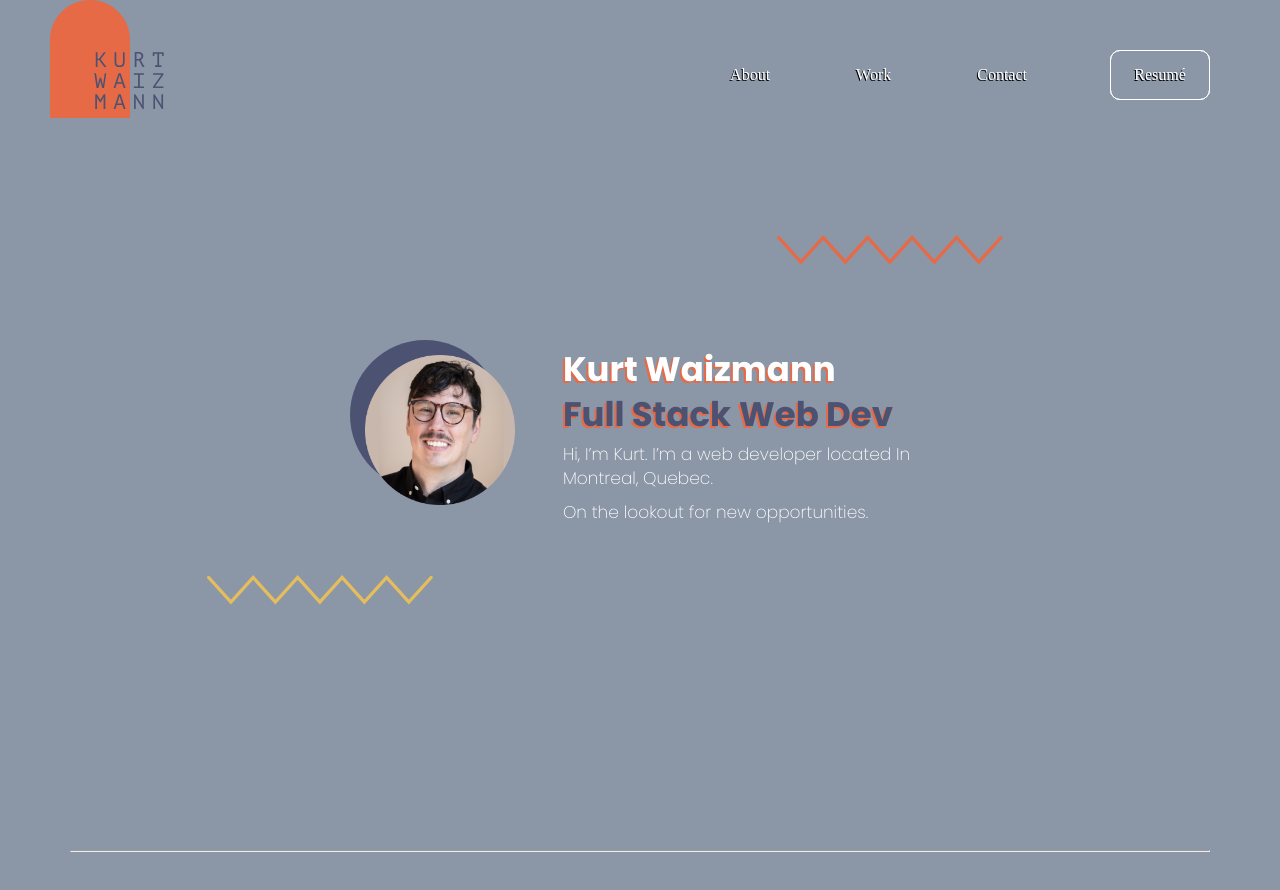
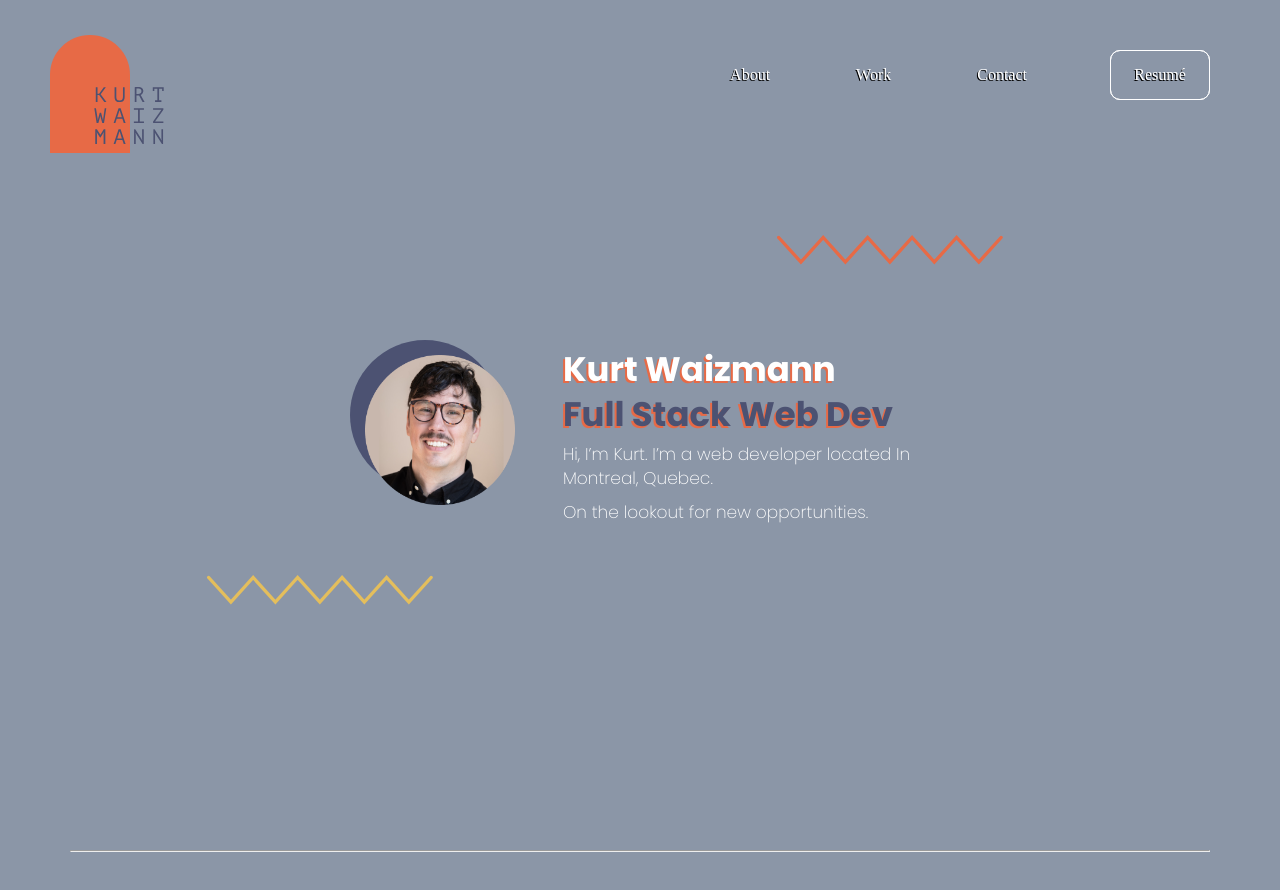
Before and after one commit to kurt-waizmann/Portfolio, a React (Create React App) app in the folder client/: page / in a window 1280 px wide. Shown: the top 890 px of the page. Built offline with nearby package versions, Linux system fonts and the light colour scheme.

Commit message:
logo fix

```diff
--- a/client/src/components/Logo.js
+++ b/client/src/components/Logo.js
@@ -21,13 +21,12 @@ export default Logo
 
 const LogoWrapper = styled.div`
     position: relative;
-    /* margin-top: 3.5rem; */
     margin-bottom: 1rem;
-
     @media (min-width:770px) {
         position: absolute;
         left: 5rem;
         top: 0rem;
+        margin-top: 3.5rem;
 }
 `
 const ImageDoor = styled.img`
```
